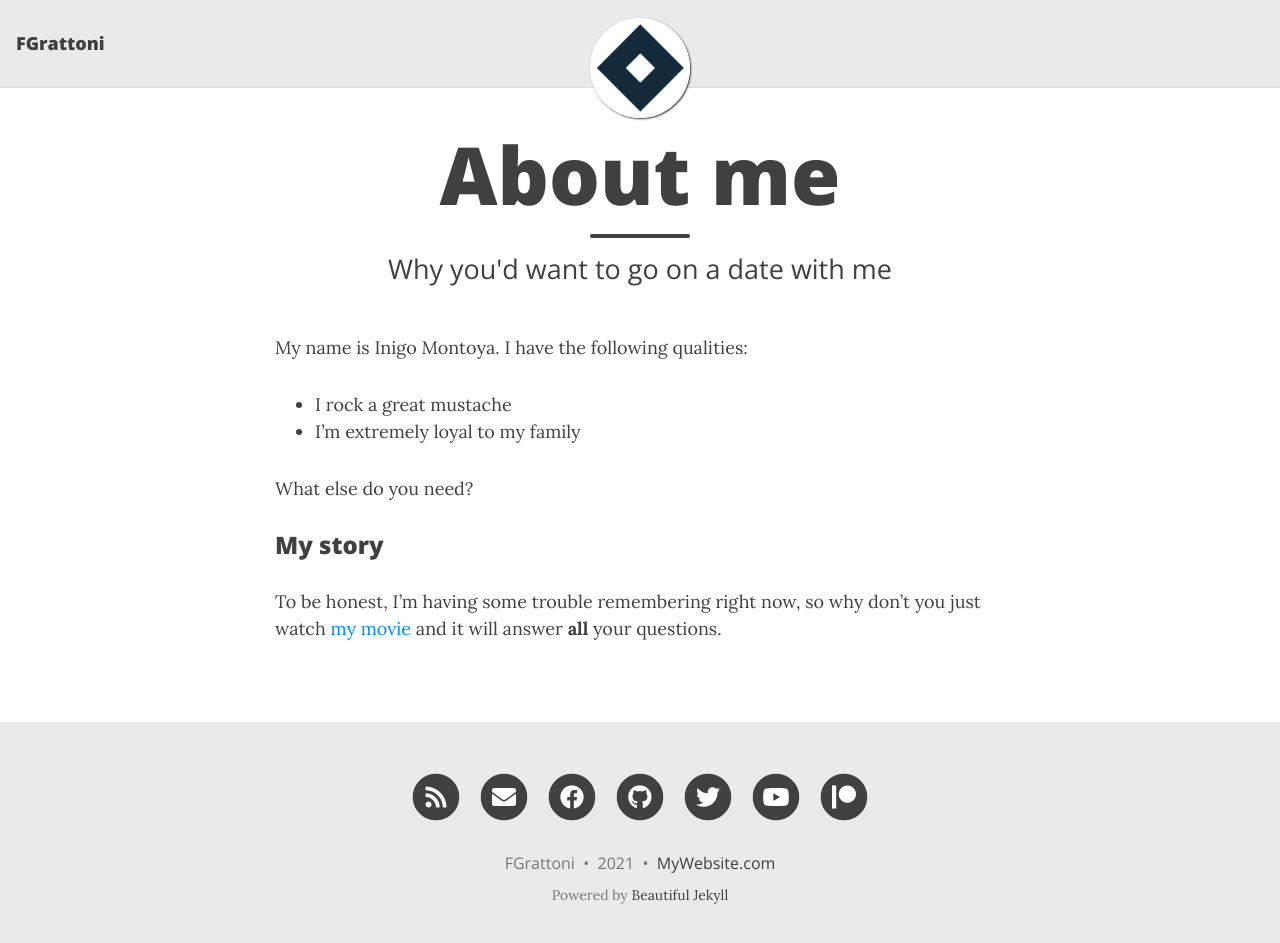
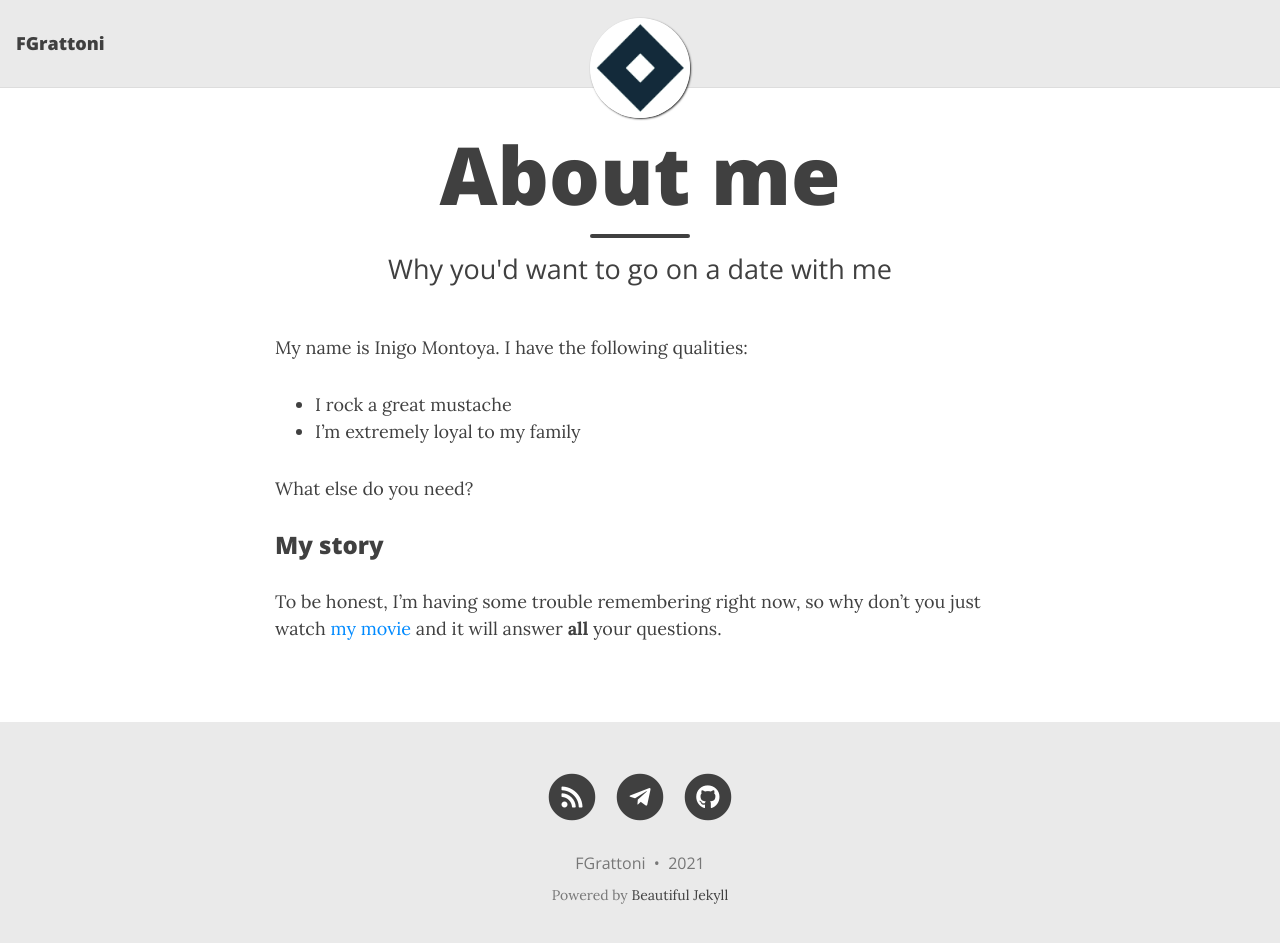
Before and after one commit to FGrattoni/FGrattoni.github.io, a Jekyll site: the page built from aboutme.md, in a window 1280 px wide and 956 px high. Shown: the top 943 px of the window. Built offline with Jekyll 4.4.1, drawn with Linux system fonts in a browser that asks for light colours; nearby versions of some CDN libraries; part of the change alters nothing that is shown.

```diff
--- a/_config.yml
+++ b/_config.yml
@@ -39,12 +39,12 @@ round-avatar: true
 # Select the social network links that you want to show in the footer.
 # Uncomment the links you want to show and add your information to each one.
 social-network-links:
-  email: "someone@example.com"
-  facebook: deanattali
-  github: daattali
-  twitter: daattali
-  patreon: DeanAttali
-  youtube: c/daattali
+#  email: "grattoni.fabio@gmail.com"
+#  facebook: deanattali
+   github: FGrattoni
+#  twitter: daattali
+#  patreon: DeanAttali
+#  youtube: c/daattali
 #  reddit: yourname
 #  linkedin: daattali
 #  xing: yourname
@@ -56,7 +56,7 @@ social-network-links:
 #  steam: deanat78
 #  twitch: yourname
 #  yelp: yourname
-#  telegram: yourname
+   telegram: BuonFabio
 #  calendly: yourname
 #  mastodon: instance.url/@username
 #  ORCID: your ORCID ID
@@ -64,7 +64,7 @@ social-network-links:
 
 # If you want to show a link to an RSS in the footer, add the site description here.
 # If you don't want to show an RSS link, remove the following line.
-rss-description: This website is a virtual proof that I'm awesome
+rss-description: Small blog in which I will share some articles about Data Science and random stuff
 
 # --- General options --- #
 
@@ -77,7 +77,7 @@ share-links-active:
 
 # How to display the link to your website in the footer
 # Remove this if you don't want a link in the footer
-url-pretty: "MyWebsite.com"
+#url-pretty: "MyWebsite.com"
 
 # Excerpt word length - Truncate the excerpt of each post on the feed page to the specified number of words
 excerpt_length: 50
```
